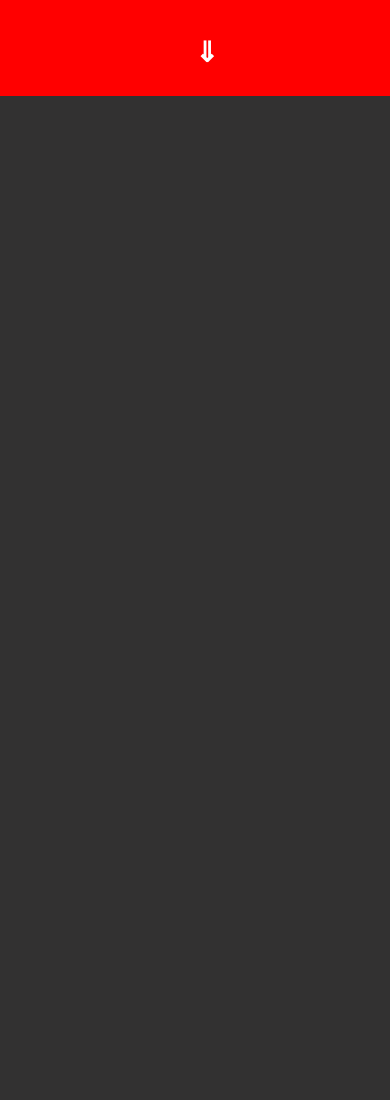
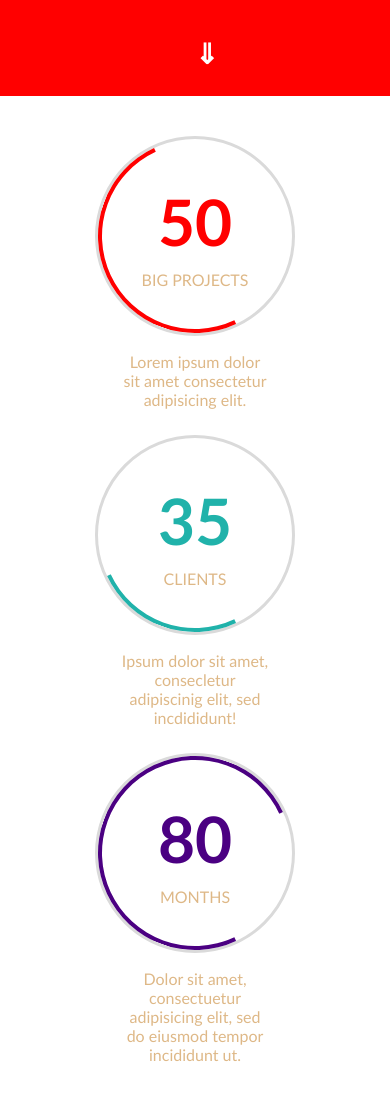
Before and after one commit to strupello/OnePage1, a website built with webpack: page index.html in a window 390 px wide. Shown: the part 584-1684 px from the top of the page. Before the commit the page ends 844 px from the top, so only its background shows below. Built offline with nearby package versions, Linux system fonts and the light colour scheme.

Commit message:
add section about-us-work/mobile version too

```diff
--- a/css/style.css
+++ b/css/style.css
@@ -49,8 +49,8 @@ ul {
 body {
     background-color: var(--color-bg);
     margin: 0;
+    font-family: 'Gill Sans', 'Gill Sans MT', Calibri, 'Trebuchet MS', sans-serif;
 }
-
 .wrapper {
     max-width: 1280px;
     margin: 0 auto;
@@ -148,6 +148,7 @@ body {
     flex-direction: column;
     position: relative;
 }
+
 .p-line {
     display: flex;
     justify-content: center;
@@ -155,18 +156,21 @@ body {
     gap: 10px;
     width: 50%;
 }
+
 .hero p {
     margin: 0;
     font-weight: bold;
     color: white;
     font-size: var(--font-size-h3);
 }
+
 .hero h1 {
     margin: 0;
     font-weight: bold;
     font-size: 3rem;
     color: white;
 }
+
 .button-hero {
     margin: 10px 0 0 0;
     color: white;
@@ -180,6 +184,7 @@ body {
     background-color: transparent;
 
 }
+
 .p-line::before,
 .p-line::after {
     content: "";
@@ -187,6 +192,7 @@ body {
     height: 2px;
     background-color: white;
 }
+
 .hero-transition {
     position: absolute;
     left: 50%;
@@ -194,7 +200,82 @@ body {
     text-decoration: none;
 }
 
+.about-us-work-section {
+    display: flex;
+    flex-direction: column;
+    justify-content: space-around;
+    align-items: center;
+    padding: 40px;
+    background-color: white;
+    height: auto;
+    gap: 10px;
+}
+.information {
+    display: flex;
+    flex-direction: column;
+    align-items: center;
+    max-width: 200px;
+    height: auto;
+}
+.info-1 {
+    position: relative;
+    height: 200px;
+    width: 200px;
+    border-radius: 50%;
+    border: 3px solid rgb(218, 218, 218);
+    display: flex;
+    flex-direction: column;
+    justify-content: center;
+    align-items: center;
+    color: black;
 
+}
+.info-h{
+    color: red;
+    font-size: 4rem;
+    padding: 0 0 10px 0;
+    margin: 0;
+}
+.info-h-2 {
+    color: lightseagreen;
+}
+.info-h-3 {
+    color: indigo;
+}
+.text-info-1{
+    color: burlywood;
+    padding: 0;
+    margin: 0;
+}
+.text-info-2{
+    text-align: center;
+    color: burlywood;
+    max-width: 150px;
+}
+
+
+.info-1::after {
+    content: "";
+    position: absolute;
+    inset: 0;
+    border-radius: 50%;
+    border: 4px solid red;
+    border-left-color: transparent;
+    border-bottom-color: transparent;
+    transform: rotate(-160deg);
+}
+.info-2::after {
+    border: 4px solid lightseagreen;
+    border-top-color: transparent;
+    border-left-color: transparent;
+    border-bottom-color: transparent;
+    transform: rotate(110deg);
+}
+.info-3::after {
+    border: 4px solid indigo;
+    border-bottom-color: transparent;
+    transform: rotate(290deg);
+}
 
 @media (min-width: 768px) {
     .social-media {
@@ -219,8 +300,20 @@ body {
     .menu:hover>.hamburger-menu-list {
         left: 0.5px;
     }
+
     .hero h1 {
-    font-size: 5rem;
+        font-size: 5rem;
+    }
+
+    .about-us-work-section {
+        display: flex;
+        flex-direction: row;
+        background-color: white;
+        height: 450px;
+        gap: 0;
+    }
+    .information {
+    height: 350px;
 }
 
 }
--- a/index.html
+++ b/index.html
@@ -34,7 +34,8 @@
       <a href="#"><img src="img/linkdin.png" alt="linkdin-icon"></a>
     </div>
     <div class="menu">
-            <img src="img/hamburger-menu.png" alt="menu-icon"><p class="menu-text">MENU</p>
+      <img src="img/hamburger-menu.png" alt="menu-icon">
+      <p class="menu-text">MENU</p>
       <ul class="hamburger-menu-list">
         <li class="hamburger-menu-element"><a class="hamburger-menu-a" href="#">CHECK US!</a></li>
         <li class="hamburger-menu-element"><a class="hamburger-menu-a" href="#">OUT TEAM!</a></li>
@@ -54,6 +55,32 @@
         <p>⇓</p>
       </a>
     </section>
+    <section class="about-us-work-section">
+      <div class="information">
+        <div class="info-1">
+          <h3 class="info-h">50</h3>
+          <p class="text-info-1">BIG PROJECTS</p>
+        </div>
+        <p class="text-info-2">Lorem ipsum dolor sit amet consectetur adipisicing elit.</p>
+      </div>
+      <div class="information">
+        <div class="info-1 info-2">
+          <h3 class="info-h info-h-2">35</h3>
+          <p class="text-info-1">CLIENTS</p>
+        </div>
+        <p class="text-info-2">Ipsum dolor sit amet, consecletur adipiscinig elit, sed incdididunt!
+        </p>
+      </div>
+      <div class="information">
+        <div class="info-1 info-3">
+          <h3 class="info-h info-h-3">80</h3>
+          <p class="text-info-1">MONTHS</p>
+        </div>
+        <p class="text-info-2">Dolor sit amet, consectuetur adipisicing elit, sed do eiusmod tempor incididunt ut.
+
+        </p>
+      </div>
+    </section>
   </main>
 </body>
 
```
Lines whose indentation alone changed are shown as unchanged.
